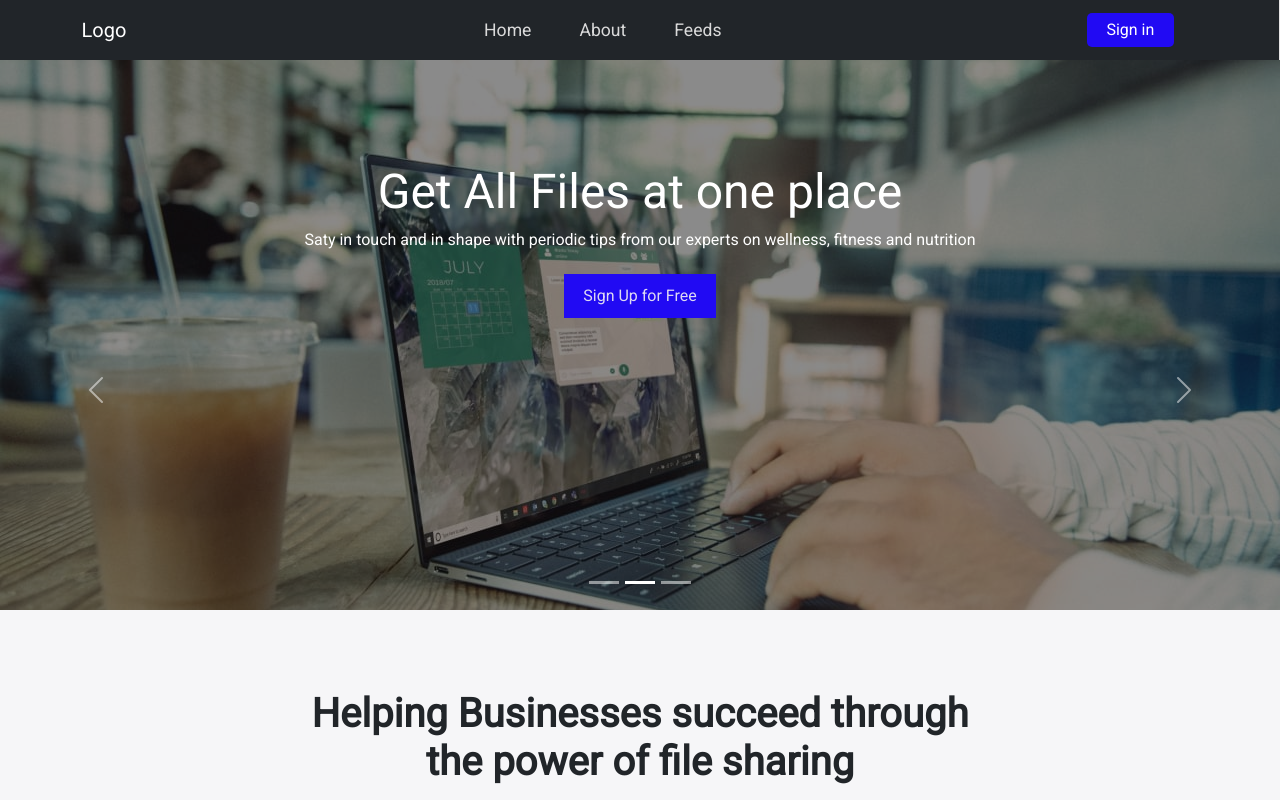
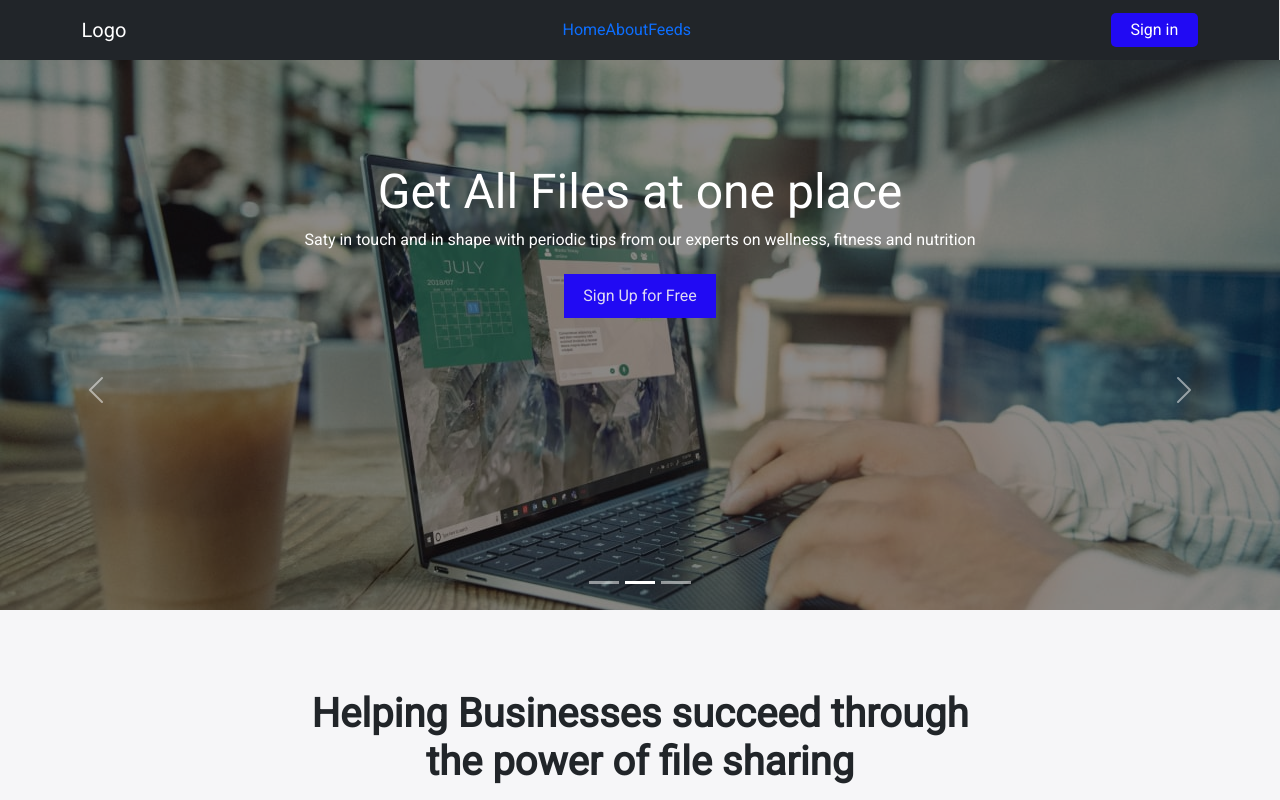
Before and after one commit to Edmond-Amofah-Boakye/File_Server_Client, a React (Vite) app: page / in a window 1280 px wide. Shown: the top 800 px of the page. Built offline with nearby package versions, Linux system fonts and the light colour scheme; no server answers.

Commit message:
updated navlinks

```diff
--- a/src/components/ErrorPage.jsx
+++ b/src/components/ErrorPage.jsx
@@ -1,5 +1,8 @@
 import errorImage from '../assets/404-error.avif'
 import '../styles/ErrorPage.css'
+import { Link } from 'react-router-dom'
+
+
 const ErrorPage = () => {
   return (
     <>
@@ -10,7 +13,7 @@ const ErrorPage = () => {
                     adipisicing elit. Cumque, delectus amet? Fugit suscipit
                     cum atque aliquid, esse blanditiis odio neque.
                 </p>
-                <button><a href="/signin">Go Back</a></button>
+                <button><Link to="/signin">Go Back</Link></button>
             </div>
             <div className="error-image">
                 <img src={errorImage} alt="error-image" />
--- a/src/components/PageNavbar.jsx
+++ b/src/components/PageNavbar.jsx
@@ -2,6 +2,7 @@ import Container from "react-bootstrap/Container";
 import Nav from "react-bootstrap/Nav";
 import Navbar from "react-bootstrap/Navbar";
 import logout from './Helpers/Logout'
+import { Link } from 'react-router-dom'
 
 function PageNavbar() {
   const isLoggedin = localStorage.getItem("role");
@@ -19,23 +20,23 @@ function PageNavbar() {
         <Navbar.Toggle aria-controls="responsive-navbar-nav" />
         <Navbar.Collapse id="responsive-navbar-nav">
           <Nav className="m-auto">
-            <Nav.Link href="/">Home</Nav.Link>
-            <Nav.Link href="/about">About</Nav.Link>
-            <Nav.Link href="/feeds">Feeds</Nav.Link>
+            <Link to='/home'>Home</Link>
+            <Link to='/home'>About</Link>
+            <Link to='/home'>Feeds</Link>
           </Nav>
           {!isLoggedin && (
             <Nav>
-              <Nav.Link eventKey={2} href="/signin" className="sign">
+              <Link to="/signin" className="sign">
                 <button className="signup-btn">Sign in</button>
-              </Nav.Link>
+              </Link>
             </Nav>
           )}
 
           {isLoggedin && (
             <Nav>
-              <Nav.Link eventKey={2} className="sign">
+              <Link className="sign">
                 <button className="signup-btn bg-danger" onClick={()=>logout()}>Sign out</button>
-              </Nav.Link>
+              </Link>
             </Nav>
           )}
         </Navbar.Collapse>
```
